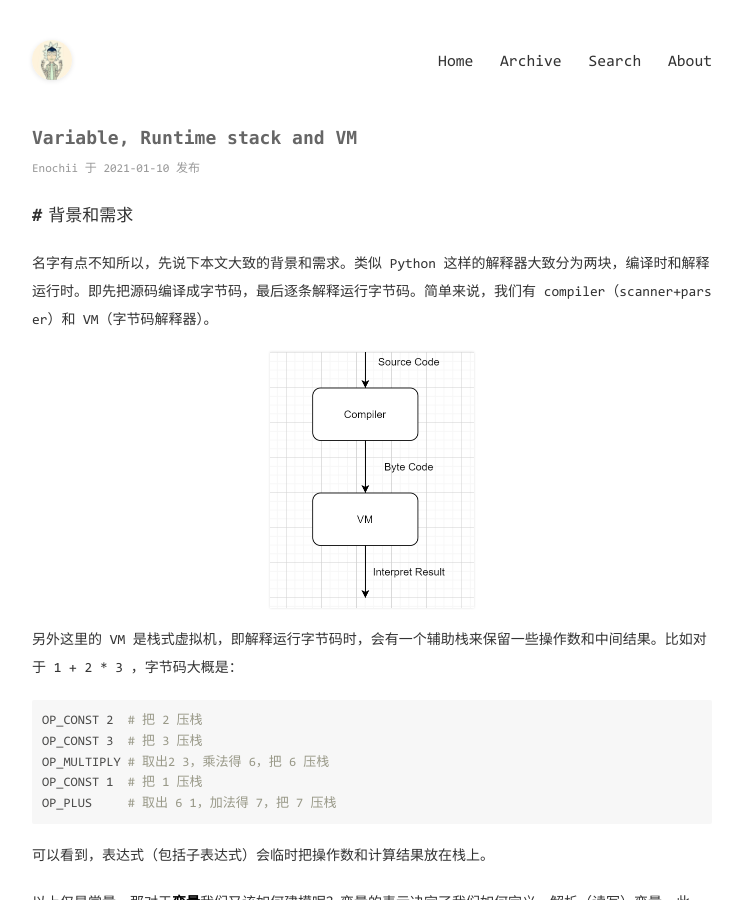
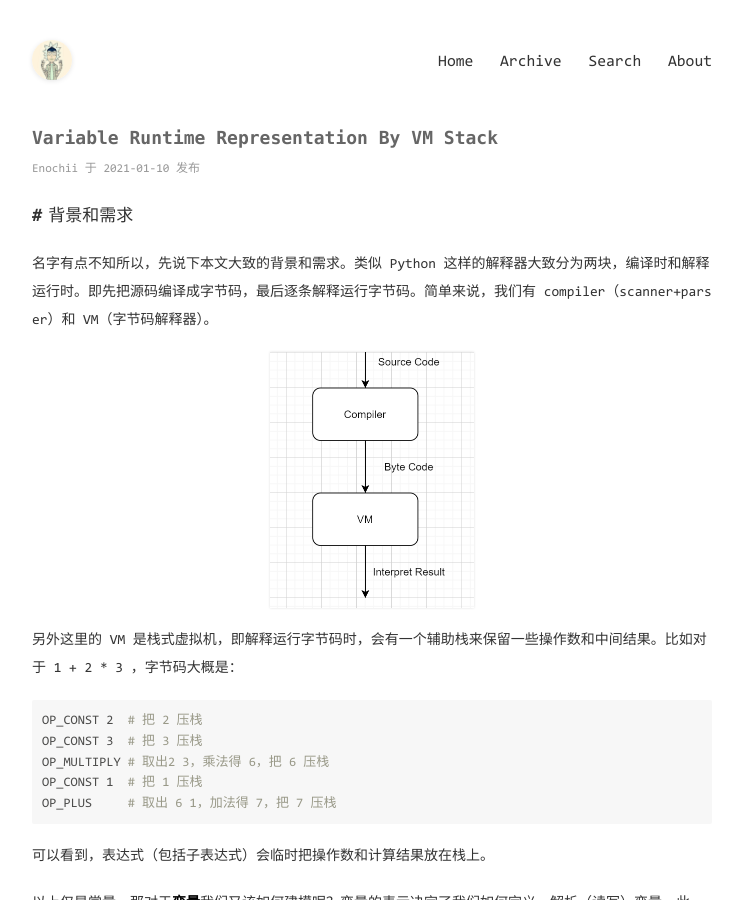
Before and after one commit to enochii/enochii.github.io, a Jekyll site: the page built from _posts/2021-1-10-Variable-Runtime-Representation.md, in a window 1280 px wide and 900 px high. Shown: the whole window, without its empty margins (268-1010 px from the left). Built offline with Jekyll 4.4.1, drawn with Linux system fonts in a browser that asks for light colours; comment, search, counter and statistics services are not loaded.

Commit message:
rename title

```diff
--- a/_posts/2021-1-10-Variable-Runtime-Representation.md
+++ b/_posts/2021-1-10-Variable-Runtime-Representation.md
@@ -1,6 +1,6 @@
 ---
 layout: mypost
-title: Variable, Runtime stack and VM
+title: Variable Runtime Representation By VM Stack
 categories: [Compiler, VM]
 ---
 
```
